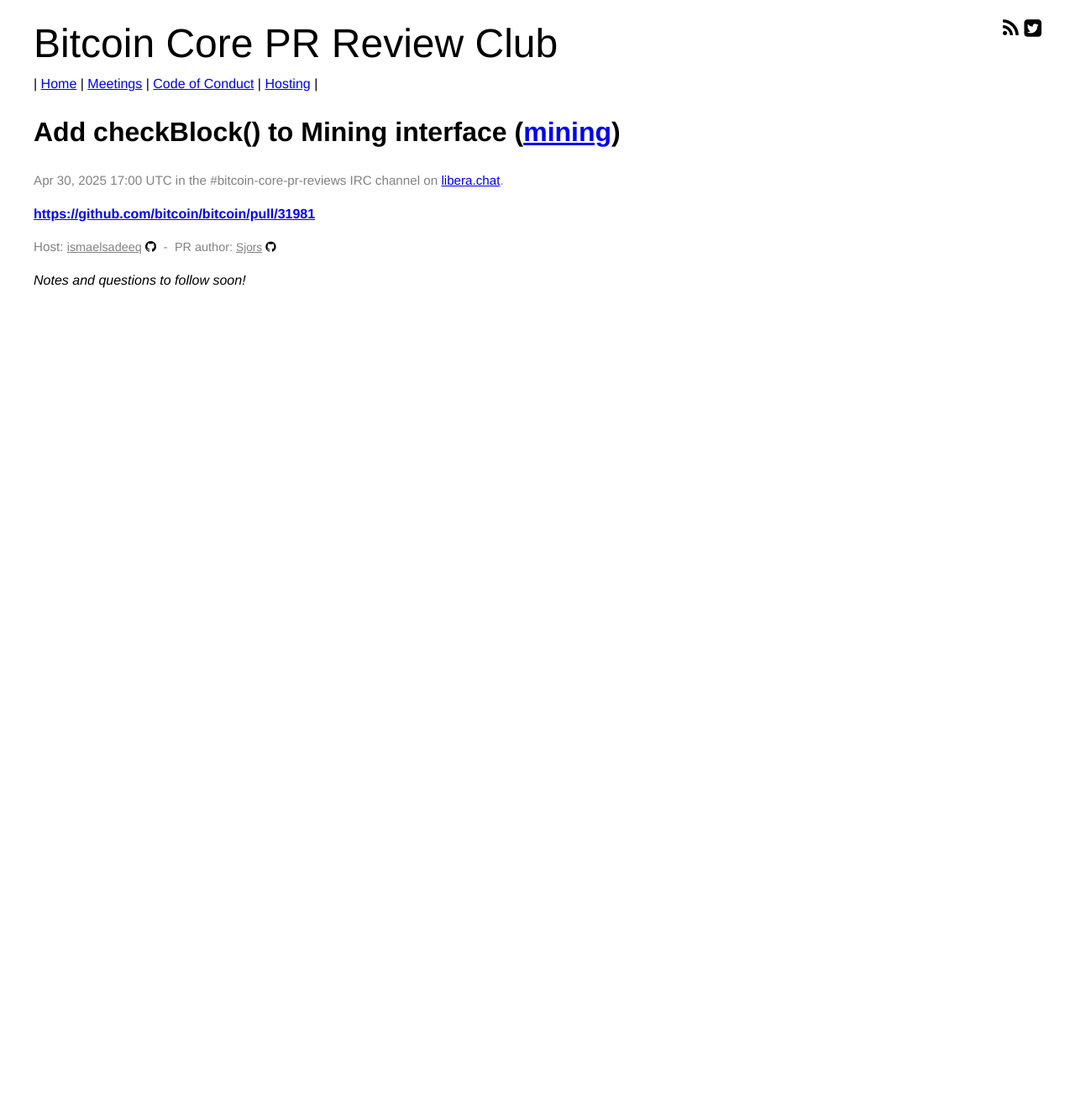
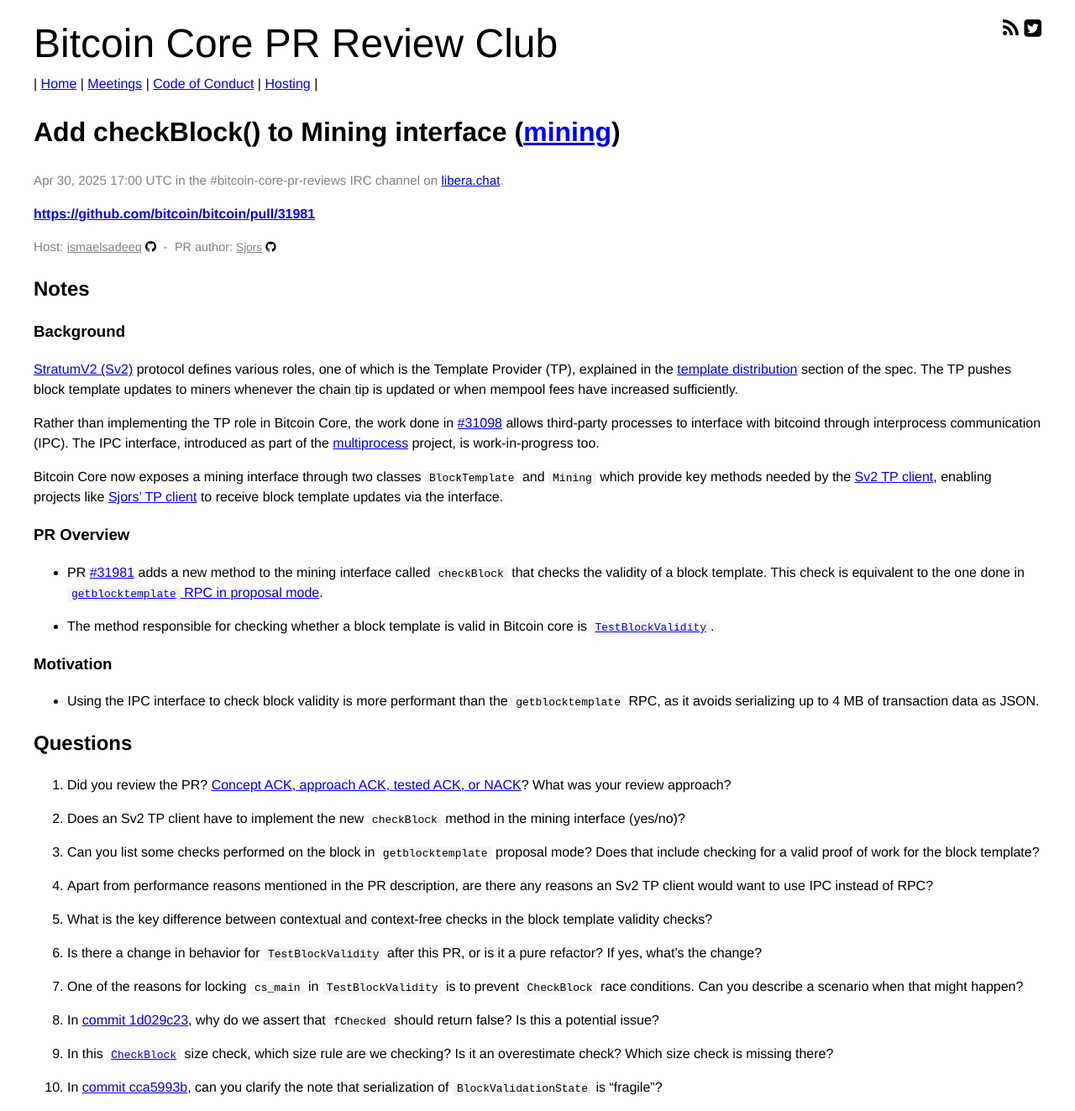
Before and after one commit to bitcoin-core-review-club/website, a Jekyll site: the page built from _posts/2025-04-30-#31981.md, in a window 1280 px wide. Shown: the whole page at 84% size. Built offline with Jekyll 4.4.1, drawn with Linux system fonts in a browser that asks for light colours; before the commit the page ends 916 px from its top, so only the background shows below that.

Commit message:
doc: add notes and questions for n31981 (#820)
* doc: add notes and questions to #31981 review club

* multiprocess fixup

* minor edit

* fix link

---------

Co-authored-by: stickies-v <stickies-v@protonmail.com>

```diff
--- a/_posts/2025-04-30-#31981.md
+++ b/_posts/2025-04-30-#31981.md
@@ -7,20 +7,49 @@
 components: ["mining"]
 host: ismaelsadeeq
 status: upcoming
-commit:
+commit: e6e170cf6c67a56b9c14cece66fdc4fab5f3ec6b
 ---
 
-_Notes and questions to follow soon!_
-
-<!-- TODO: Before meeting, add notes and questions
 ## Notes
 
+### Background
 
+[StratumV2 (Sv2)](https://github.com/stratum-mining/sv2-spec/tree/main) protocol defines various roles, one of which is the Template Provider (TP), explained in the [template distribution](https://github.com/stratum-mining/sv2-spec/blob/main/07-Template-Distribution-Protocol.md) section of the spec. The TP pushes block template updates to miners whenever the chain tip is updated or when mempool fees have increased sufficiently.
+
+Rather than implementing the TP role in Bitcoin Core, the work done in [#31098](https://github.com/bitcoin/bitcoin/issues/31098) allows third-party processes to interface with bitcoind through interprocess communication (IPC). The IPC interface, introduced as part of the [multiprocess](https://github.com/bitcoin/bitcoin/issues/28722) project, is work-in-progress too.
+
+Bitcoin Core now exposes a mining interface through two classes `BlockTemplate` and `Mining` which provide key methods needed by the [Sv2 TP client](https://github.com/stratum-mining/sv2-spec/blob/main/07-Template-Distribution-Protocol.md), enabling projects like [Sjors' TP client](https://github.com/Sjors/bitcoin/tree/mining-interfaces) to receive block template updates via the interface.
+
+### PR Overview
+- PR [#31981](https://github.com/bitcoin/bitcoin/pull/31981) adds a new method to the mining interface called `checkBlock` that checks the validity of a block template. This check is equivalent to the one done in [`getblocktemplate` RPC in proposal mode](https://github.com/bitcoin/bitcoin/blob/9efe5466885862bc1fb830524f7ce23e785fcac0/src/rpc/mining.cpp#L724-L750).
+
+- The method responsible for checking whether a block template is valid in Bitcoin core is [`TestBlockValidity`](https://github.com/bitcoin/bitcoin/blob/9efe5466885862bc1fb830524f7ce23e785fcac0/src/validation.h#L387).
+
+### Motivation
+
+- Using the IPC interface to check block validity is more performant than the `getblocktemplate` RPC, as it avoids serializing up to 4 MB of transaction data as JSON.
 
 ## Questions
 
 1. Did you review the PR? [Concept ACK, approach ACK, tested ACK, or NACK](https://github.com/bitcoin/bitcoin/blob/master/CONTRIBUTING.md#peer-review)? What was your review approach?
--->
+
+2. Does an Sv2 TP client have to implement the new `checkBlock` method in the mining interface (yes/no)?
+
+3. Can you list some checks performed on the block in `getblocktemplate` proposal mode? Does that include checking for a valid proof of work for the block template?
+
+4. Apart from performance reasons mentioned in the PR description, are there any reasons an Sv2 TP client would want to use IPC instead of RPC?
+
+5. What is the key difference between contextual and context-free checks in the block template validity checks?
+
+6. Is there a change in behavior for `TestBlockValidity` after this PR, or is it a pure refactor? If yes, what's the change?
+
+7. One of the reasons for locking `cs_main` in `TestBlockValidity` is to prevent `CheckBlock` race conditions. Can you describe a scenario when that might happen?
+
+8. In [commit 1d029c23](https://github.com/bitcoin-core-review-club/bitcoin/blob/1d029c23a143f1b9110377967a7c4a20ee75058d/src/validation.cpp#L4662), why do we assert that `fChecked` should return false? Is this a potential issue?
+
+9. In this [`CheckBlock`](https://github.com/bitcoin/bitcoin/blob/9efe5466885862bc1fb830524f7ce23e785fcac0/src/validation.cpp#L4078) size check, which size rule are we checking? Is it an overestimate check? Which size check is missing there?
+
+10. In [commit cca5993b](https://github.com/bitcoin-core-review-club/bitcoin/commit/cca5993b26e6223af31fe1ef5bf8a319cb87cf93), can you clarify the note that serialization of `BlockValidationState` is "fragile"?
 
 
 <!-- TODO: After a meeting, uncomment and add meeting log between the irc tags
```
